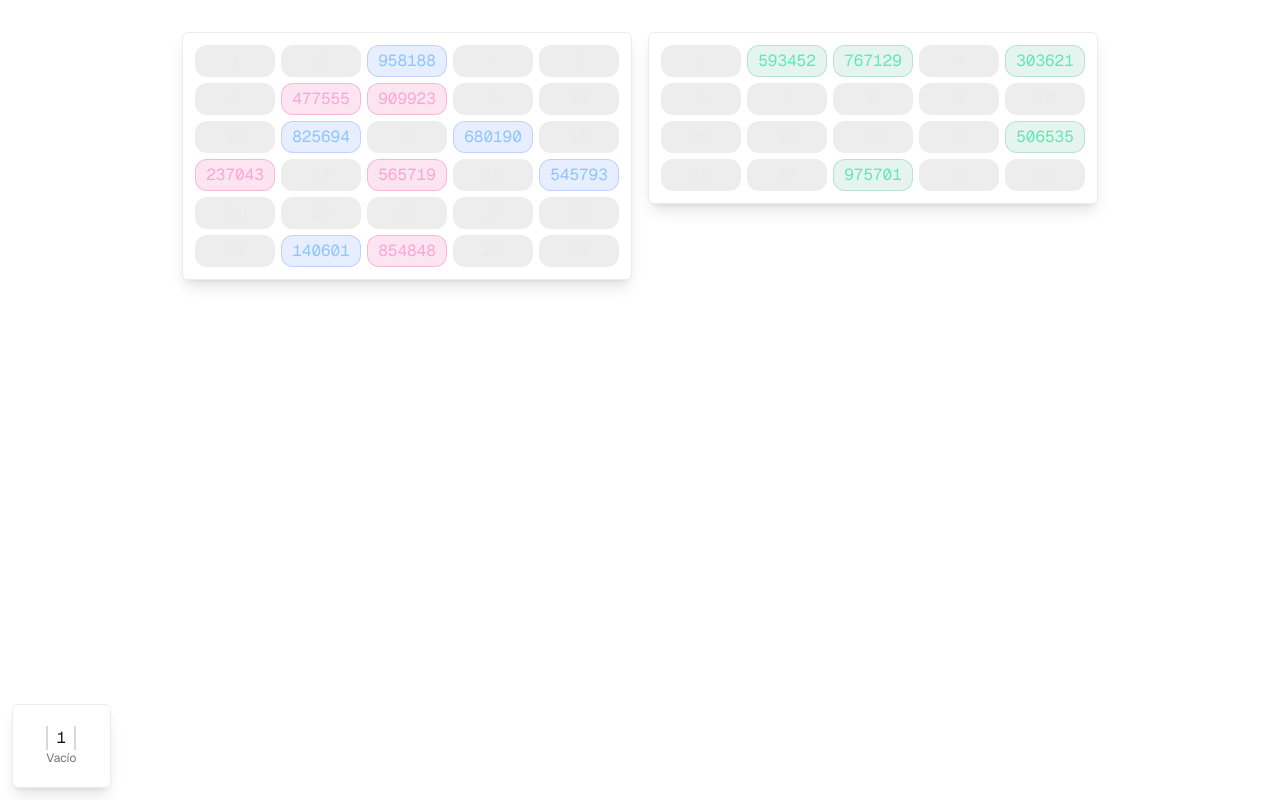
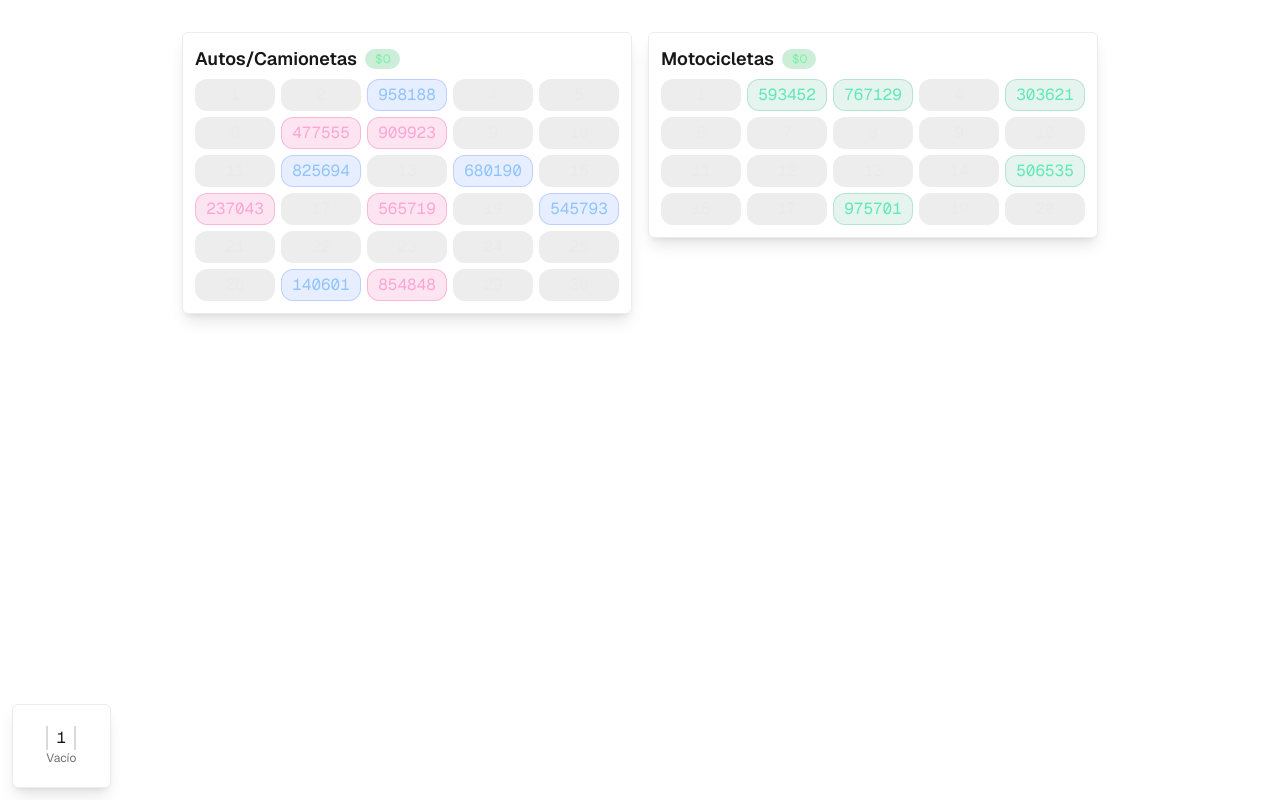
Before and after one commit to dakoderdev/estacionamiento-menu, a Next.js app: page / in a window 1280 px wide. Built offline with nearby package versions, Linux system fonts and the light colour scheme.

Commit message:
Modify agregarPatente to prompt for user input

```diff
--- a/src/ui/Table.tsx
+++ b/src/ui/Table.tsx
@@ -3,7 +3,7 @@ interface PropsEspacioEstacionamiento {
     patente: number;
     indice: number;
     tipo: "AC" | "M";
-    clickEvento: () => void;
+    clickEvento: (indice: number, e: React.MouseEvent) => void;
     agregarPatente: () => void;
 }
 
@@ -28,13 +28,14 @@ function TableButton({ estado, patente, indice, clickEvento, agregarPatente }: P
 
     return (
         <div
-            onClick={clickEvento}
+            onClick={e => clickEvento(indice, e)}
             className={`${claseFondo} hover:scale-105 transition-transform min-h-8 min-w-20 cursor-pointer w-full flex justify-center items-center border rounded-xl font-mono relative ${claseTexto} group`}
         >
             {patente === 0 ? indice + 1 : patente}
             {patente === 0 && (
                 <span
                     onClick={e => agregarPatente()}
+                    onDoubleClick={() => window.alert("Double clicked!")}
                     className="absolute inset-0 flex items-center justify-center"
                 >
                     <span className="opacity-0 group-hover:opacity-100 pb-0.5 transition-opacity bg-neutral-400 text-black rounded-full w-5 h-5 flex items-center justify-center text-lg font-bold shadow">
@@ -50,11 +51,12 @@ interface PropsPantallaEstacionamiento {
     tipo: "AC" | "M";
     lugares: ("D" | "A" | "C" | "M")[];
     patentes: number[];
-    clickEvento: (indice: number) => void;
+    recaudacion: number;
+    clickEvento: (indice: number, e: React.MouseEvent) => void;
     agregarPatente: (indice: number) => void;
 }
 
-export default function Table({ tipo, lugares, patentes, clickEvento, agregarPatente }: PropsPantallaEstacionamiento) {
+export default function Table({ tipo, lugares, patentes, recaudacion, clickEvento, agregarPatente }: PropsPantallaEstacionamiento) {
     let tipoTitulo: string;
     switch (tipo) {
         case "AC":
@@ -70,7 +72,12 @@ export default function Table({ tipo, lugares, patentes, clickEvento, agregarPat
     return (
         <div>
             <div className="border border-neutral-400/20 shadow-lg rounded-md w-fit p-3 grid grid-cols-5 gap-1.5">
-                {/* ...existing code... */}
+                <div className="flex gap-2 items-center col-span-full">
+                    <h3 className="text-lg font-semibold">{tipoTitulo}</h3>
+                    <span className="flex items-center gap-0.25 bg-green-600/20 text-green-300 text-xs mr-2 pl-2.5 pr-2.25 py-0.5 rounded-full">
+                        ${recaudacion}
+                    </span>
+                </div>
                 {lugares.map((estado, indice) => (
                     <TableButton
                         key={`${tipo}-${indice}`}
@@ -78,7 +85,7 @@ export default function Table({ tipo, lugares, patentes, clickEvento, agregarPat
                         patente={patentes[indice]}
                         indice={indice}
                         tipo={tipo}
-                        clickEvento={() => clickEvento(indice)}
+                        clickEvento={(indice, e) => clickEvento(indice, e)}
                         agregarPatente={() => agregarPatente(indice)}
                     />
                 ))}
--- a/src/ui/TableLayout.tsx
+++ b/src/ui/TableLayout.tsx
@@ -146,8 +146,18 @@ export default function Tables() {
   }
 
   function agregarPatente(tipo: "AC" | "M", indice: number) {
-    const nuevaPatente = Math.floor(100000 + Math.random() * 900000);
     const randomLugares = Math.random() > 0.5 ? "A" : "C";
+    let nuevaPatente = 0;
+    while (true) {
+      const input = prompt("Ingrese una patente de 6 dígitos");
+      if (input === null) {
+        return;
+      }
+      if (/^\d{6}$/.test(input)) {
+        nuevaPatente = parseInt(input, 10);
+        break;
+      }
+    }
 
     if (tipo === "AC") {
       if (lugaresAC[indice] !== "D") return;
@@ -183,9 +193,16 @@ export default function Tables() {
             lugares={lugaresAC}
             patentes={patentesAC}
             recaudacion={recaudacionAC}
-            clickEvento={(indice: number) => {
-              setClickedIndexAC(indice);
-              setMostRecentlyClicked("AC");
+            clickEvento={(indice: number, e: React.MouseEvent) => {
+              switch (e.detail) {
+                case 1:
+                  setClickedIndexAC(indice);
+                  setMostRecentlyClicked("AC");
+                  break;
+                case 2:
+                  recaudarPatente(patentesAC[indice]);
+                  break;
+              }
             }}
             agregarPatente={(indice) => agregarPatente("AC", indice)}
           />
@@ -194,9 +211,16 @@ export default function Tables() {
             lugares={lugaresM}
             patentes={patentesM}
             recaudacion={recaudacionM}
-            clickEvento={(indice: number) => {
-              setClickedIndexM(indice);
-              setMostRecentlyClicked("M");
+            clickEvento={(indice: number, e: React.MouseEvent) => {
+              switch (e.detail) {
+                case 1:
+                  setClickedIndexM(indice);
+                  setMostRecentlyClicked("M");
+                  break;
+                case 2:
+                  recaudarPatente(patentesM[indice]);
+                  break;
+              }
             }}
             agregarPatente={(indice) => agregarPatente("M", indice)}
           />
@@ -212,12 +236,12 @@ export default function Tables() {
           <p className="text-xs opacity-60 text-center">
             {tipo === "AC"
               ? lugar === "A"
-                ? "Autos"
+                ? "Auto"
                 : lugar === "C"
-                  ? "Camionetas"
+                  ? "Camioneta"
                   : "Vacío"
               : lugar === "M"
-                ? "Motocicletas"
+                ? "Motocicleta"
                 : "Vacío"}
           </p>
         </div>
```
